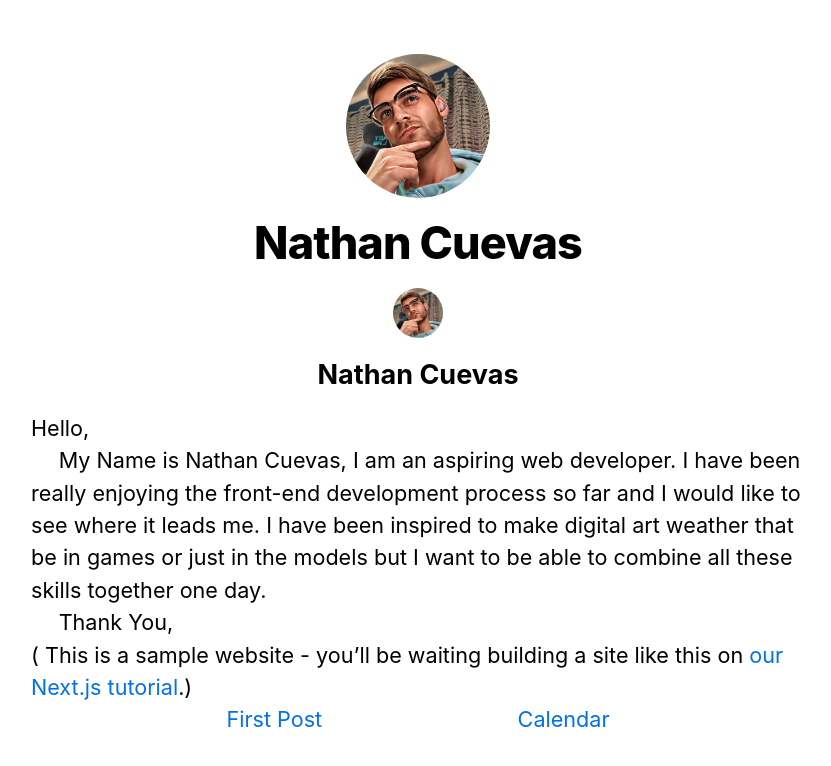
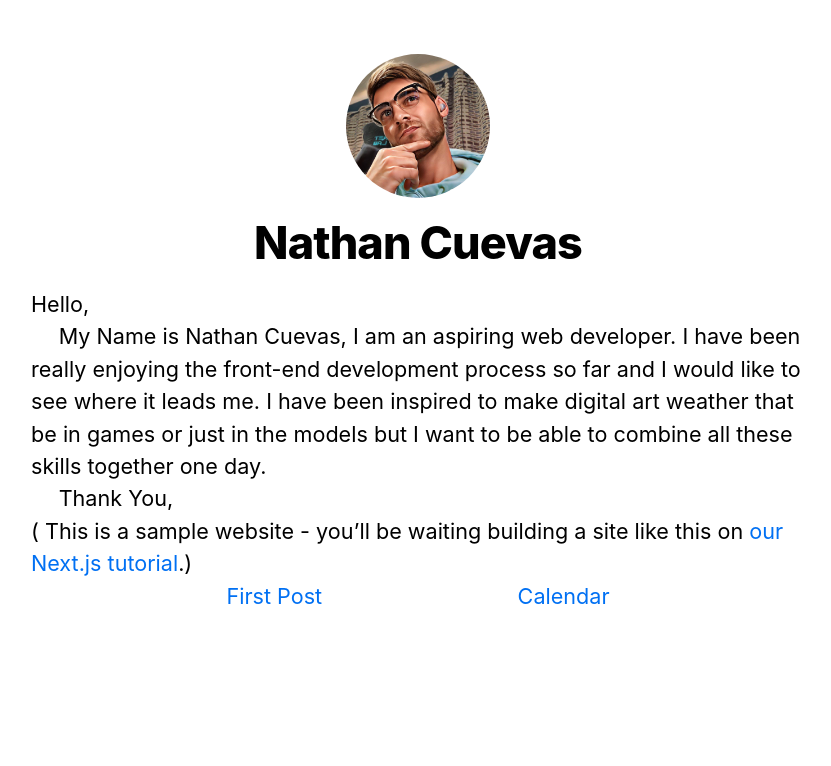
Before and after one commit to NateAyye/CS50-Final, a Next.js app: page / in a window 1280 px wide. Shown: the top 766 px of the page, without its empty margins (222-1053 px from the left). Built offline with nearby package versions, Linux system fonts and the light colour scheme.

Commit message:
modified:   components/layout.js

```diff
--- a/components/layout.js
+++ b/components/layout.js
@@ -57,37 +57,6 @@ export default function Layout({ children, home, calendar }) {
             </h2>
           </>
         )}
-        {calendar ? (
-          <>
-            <Image
-              priority
-              src="/images/profile.jpg"
-              className={utilStyles.borderCircle}
-              height={144}
-              width={144}
-              alt=""
-            />
-            <h1 className={utilStyles.heading2Xl}>{name}</h1>
-          </>
-        ) : (
-          <>
-            <Link href="/">
-              <Image
-                priority
-                src="/images/profile.jpg"
-                className={utilStyles.borderCircle}
-                height={50}
-                width={50}
-                alt=""
-              />
-            </Link>
-            <h2 className={utilStyles.headingLg}>
-              <Link href="/" className={utilStyles.colorInherit}>
-                {name}
-              </Link>
-            </h2>
-          </>
-        )}
       </header>
       <main>{children}</main>
       {!home && (
```
